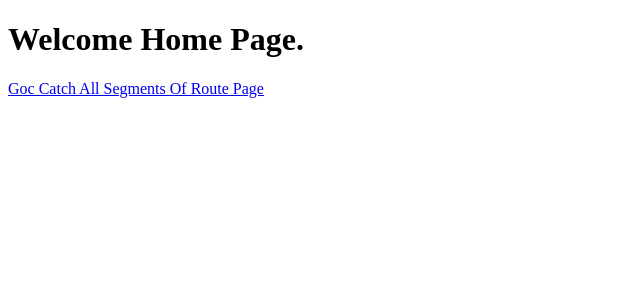
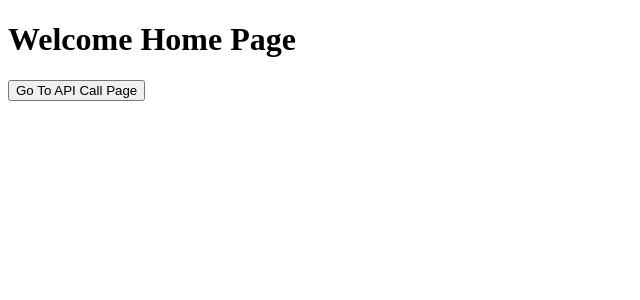
Before and after one commit to Yugal2003/NextJS_Routing, a Next.js app: page / in a window 1280 px wide. Shown: the top 300 px of the page, without its empty margins (0-640 px from the left). Built offline with nearby package versions, Linux system fonts and the light colour scheme.

Commit message:
Third Commit

```diff
--- a/app/page.js
+++ b/app/page.js
@@ -1,6 +1,8 @@
 // import Image from 'next/image';
 // import img1 from '../assets/pc.jpeg';
 // import Link from 'next/link';
+
+import Link from "next/link";
 
 // const Home = () => {
 //   return (
@@ -48,20 +50,57 @@
 
 //CatchAllSegmentsOfRouteNextJS start
 
-'use client'
-import Link from "next/link";
+// 'use client'
+// import Link from "next/link";
+
+// const Home = () => {
+//   return (
+//     <div>
+//         <h1>Welcome Home Page.</h1>
+//         <Link href='/CatchAllSegmentsOfRouteNextJS'>Goc Catch All Segments Of Route Page</Link>
+//     </div>
+//   );
+// }
+
+
+// export default Home;
+
+
+//CatchAllSegmentsOfRouteNextJS End
+
+
+
+// not-found start
+
+// import Link from 'next/link';
+
+// const Home = () => {
+//   return (
+//     <div>
+//       <h1 style={{ display: 'flex', textDecoration: 'underline' }}>Welcome Home Page</h1>
+//       <Link href="/about"><button>About Page</button></Link>
+//       <Link href='/Contact'><button>Contact Page</button></Link>
+//     </div>
+//   );
+// };
+
+// export default Home;
+
+// not-found end
+
+
+
+// fetch api for server side start
 
 const Home = () => {
   return (
     <div>
-        <h1>Welcome Home Page.</h1>
-        <Link href='/CatchAllSegmentsOfRouteNextJS'>Goc Catch All Segments Of Route Page</Link>
+      <h1>Welcome Home Page</h1>
+      <Link href='/ApiCall'><button>Go To API Call Page</button></Link>
     </div>
   );
-}
-
+};
 
 export default Home;
 
-
-//CatchAllSegmentsOfRouteNextJS End
+// fetch api for server side start
```
Also changed, not shown: app/ApiCall/page.js (added, +89 -0 lines), app/about/[...not-found]/page.js (added, +14 -0 lines), app/not-found.js (added, +17 -0 lines), app/Contact/page.js (renamed from app/Contact/page.tsx), app/about/page.js (renamed from app/about/page.tsx), assets/page_not_found.jpeg (added).
